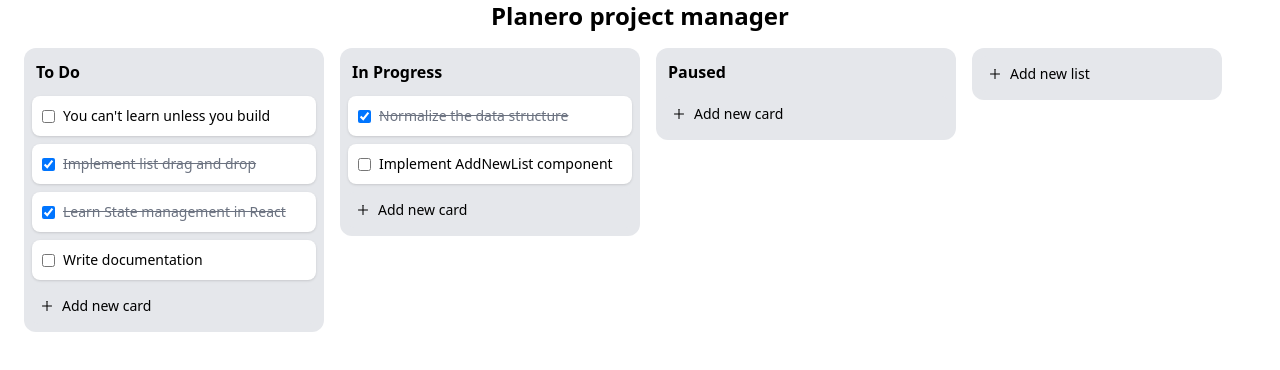
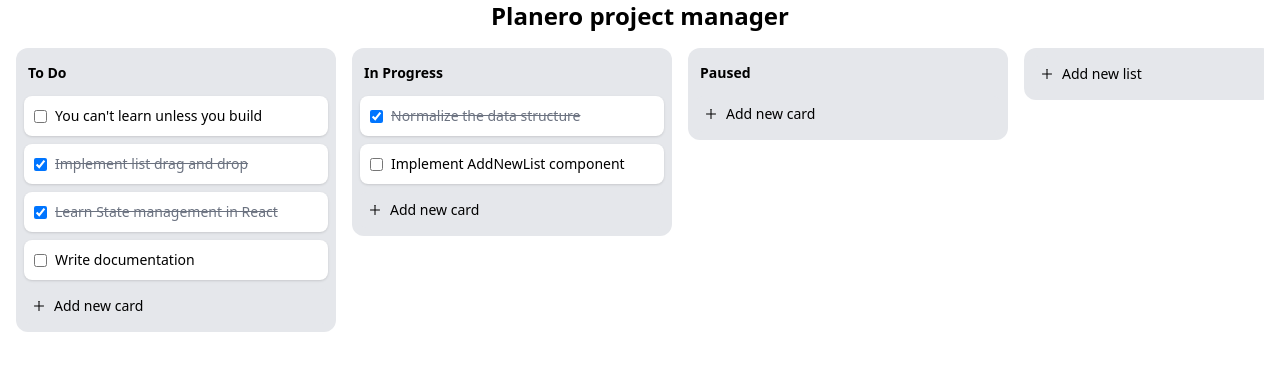
Before and after one commit to raknos13/planero-planner-react, a React (Vite) app: page / in a window 1280 px wide. Shown: the top 370 px of the page. Built offline with nearby package versions, Linux system fonts and the light colour scheme.

Commit message:
Remove unused imports

```diff
--- a/src/components/List.jsx
+++ b/src/components/List.jsx
@@ -1,10 +1,8 @@
-import { useState, useRef, useEffect } from "react";
+import { useState } from "react";
 import { Draggable, Droppable } from "@hello-pangea/dnd";
-import { AiOutlinePlus, AiOutlineClose } from "react-icons/ai";
 import Card from "./Card";
 import { v4 as uuidv4 } from "uuid";
 import AddNew from "./AddNew";
-import { TiLeaf } from "react-icons/ti";
 
 export default function List({
   list,
@@ -30,17 +28,14 @@ export default function List({
       id: cardId,
       title: title,
     };
-
     addCard(list.id, card);
     setNewCard(cardTemplate);
   }
 
   return (
-    <div className="container mx-2 p-2 bg-gray-200 rounded-xl w-[300px] h-min">
-      <div {...dragHandleProps}>
-        <div className="font-bold mb-2 p-1">
-          <span>{list.title}</span>
-        </div>
+    <div className="h-auto mx-2 p-2 w-80 bg-gray-200 rounded-xl snap-start">
+      <div className="mb-2 p-1" {...dragHandleProps}>
+        <span className="text-sm font-bold">{list.title}</span>
       </div>
       <Droppable droppableId={list.id}>
         {(provided) => (
```
